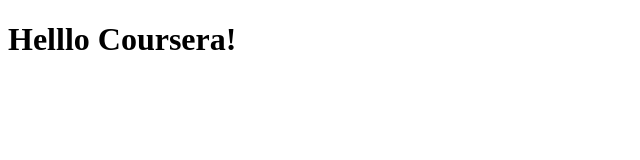
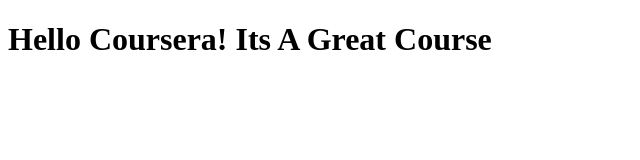
Before and after one commit to Shail9802/coursera-test, a plain HTML site: page site/index.html in a window 1280 px wide. Shown: the whole page, without its empty margins (0-640 px from the left). Drawn offline with Linux system fonts and the light colour scheme.

Commit message:
Small Addition To Our Page Content

```diff
--- a/site/index.html
+++ b/site/index.html
@@ -6,6 +6,6 @@
 	<title> Hello Coursera!</title>
 </head>
 <body>
-	<h1>Helllo Coursera!</h1>
+	<h1>Hello Coursera! Its A Great Course</h1>
 </body>
 </html>
```
